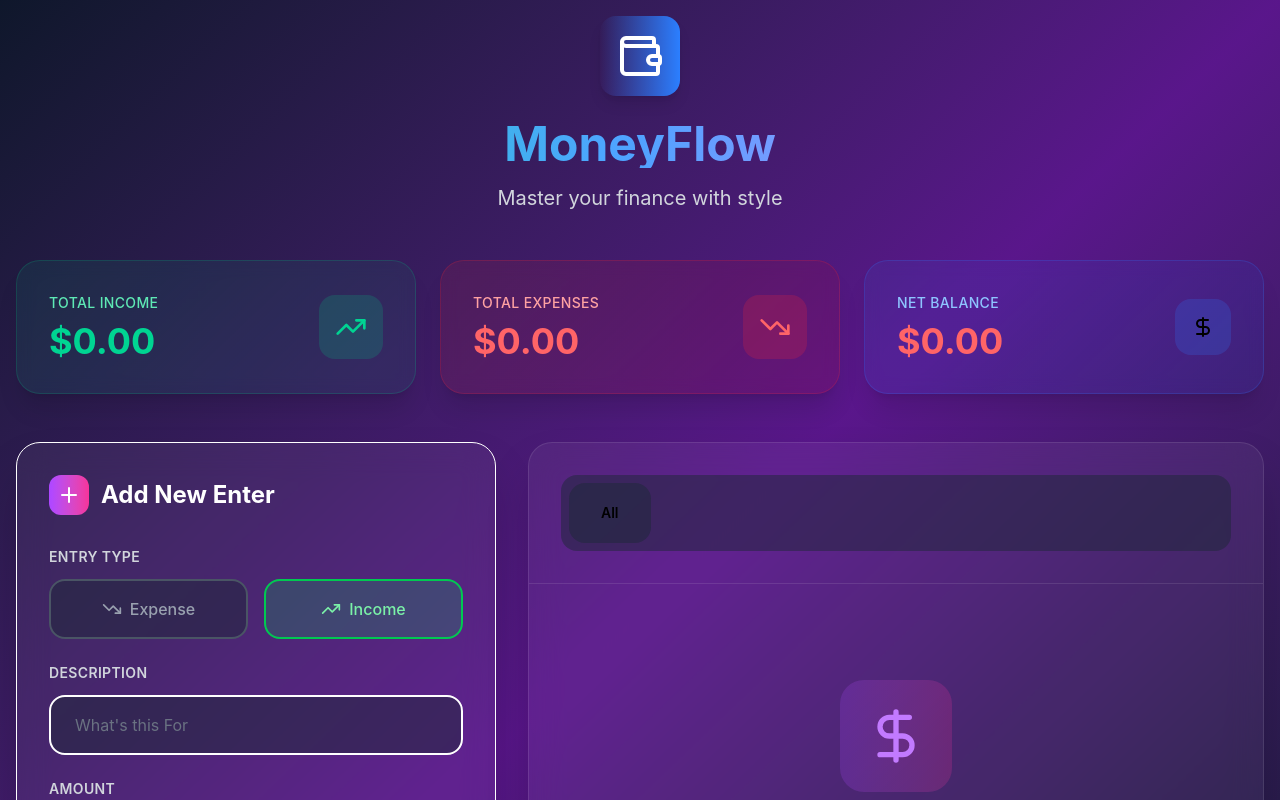
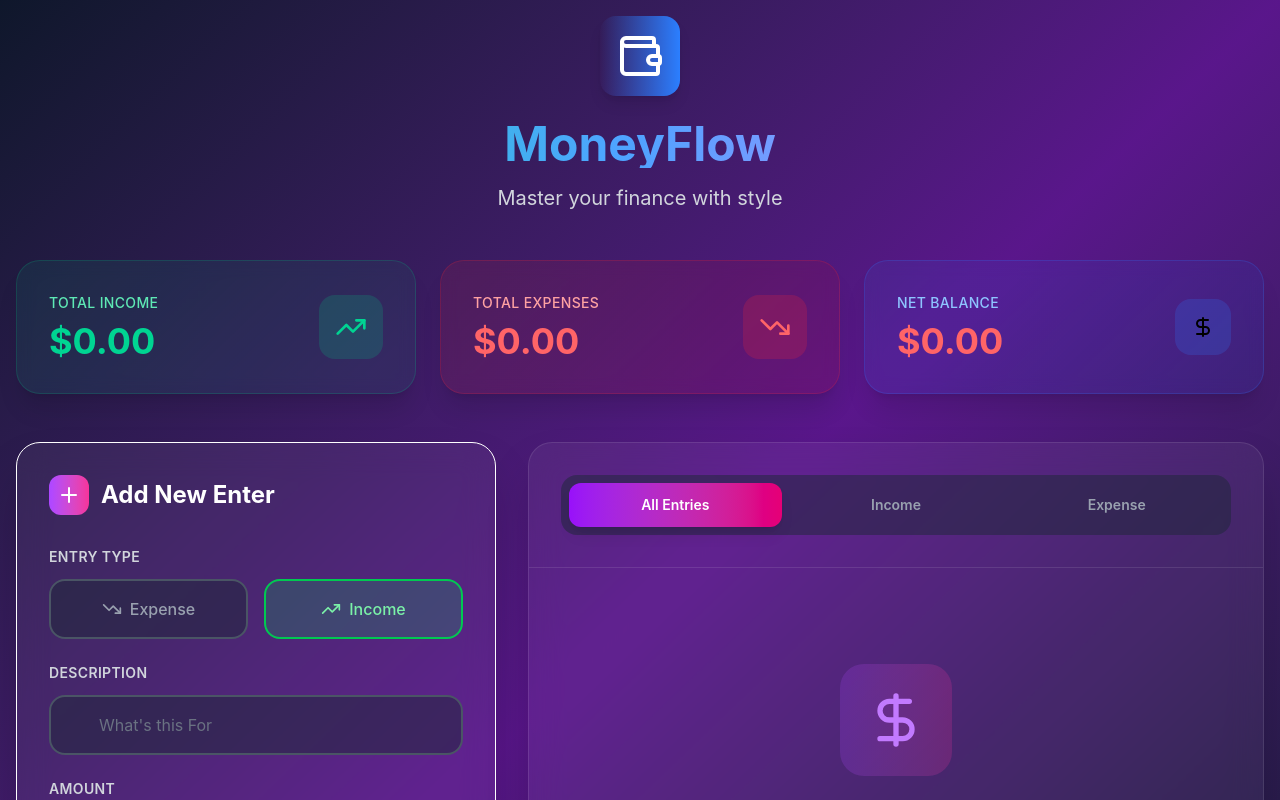
Before and after one commit to 1-Ujjwal/financial-dashboard, a React (Vite) app: page / in a window 1280 px wide. Shown: the top 800 px of the page. Built offline with nearby package versions, Linux system fonts and the light colour scheme.

Commit message:
Improved Filtertab component

```diff
--- a/src/App.jsx
+++ b/src/App.jsx
@@ -77,7 +77,7 @@ const App = () => {
 
         <div className="xl:col-span-3">
           <div className="bg-white/5 backdrop-blur-lg rounded-3xl border border-white/10 shadow-2xl overflow-hidden">
-            <FilterTab />
+            <FilterTab filter={filter} setFilter={setFilter} />
 
             {/* Expenses List */}
             <ExpensesList />
--- a/src/components/AddExpensesForm.jsx
+++ b/src/components/AddExpensesForm.jsx
@@ -153,12 +153,12 @@ const AddExpensesForm = ({
             onChange={(e) => {
               setFormData({
                 ...formData,
-                type: e.target.value,
+                description: e.target.value,
               });
               if (errors.description) setErrors({ ...errors, description: "" });
             }}
             placeholder="What's this For"
-            className={`w-full px-6 py-4 bg-gray-800/50 border-2 rounded-2xl text-white placeholder-gray-500 focus:ring-2 focus:ring-purple-500 focus:border-purple-500 transition-all`}
+            className={`w-full pl-12 pr-6 py-4 bg-gray-800/50 border-2 rounded-2xl text-white placeholder-gray-500 focus:ring-2 focus:ring-purple-500 focus:border-purple-500 transition-all ${errors.description ? "border-red-500" : "border-gray-600 focus:border-purple-50"}`}
           />
           {/* Conditional Rendering */}
           {errors.description && (
@@ -183,12 +183,12 @@ const AddExpensesForm = ({
               onChange={(e) => {
                 setFormData({
                   ...formData,
-                  type: e.target.value,
+                  amount: e.target.value,
                 });
                 if (errors.amount) setErrors({ ...errors, amount: "" });
               }}
               step="0.01"
-              className={`w-full pl-12 pr-6 py-4 bg-gray-800/50 border-2 rounded-2xl text-white placeholder-gray-500 focus:ring-2 focus:ring-purple-500 focus:border-purple-500 transition-all ${errors.amount ? "border-red-500" : "border-gray-600 focus:border-purple-500"}`}
+              className={`w-full pl-12 pr-6 py-4 bg-gray-800/50 border-2 rounded-2xl text-white placeholder-gray-500 focus:ring-2 focus:ring-purple-500 focus:border-purple-500 transition-all ${errors.amount ? "border-red-500" : "border-gray-600 focus:border-purple-50"}`}
               placeholder="0.00"
             />
           </div>
@@ -210,7 +210,7 @@ const AddExpensesForm = ({
             onChange={(e) => {
               setFormData({
                 ...formData,
-                type: e.target.value,
+                category: e.target.value,
               });
               if (errors.category) setErrors({ ...errors, category: "" });
             }}
@@ -245,7 +245,7 @@ const AddExpensesForm = ({
             onChange={(e) => {
               setFormData({
                 ...formData,
-                type: e.target.value,
+                date: e.target.value,
               });
               if (errors.date) setErrors({ ...errors, date: "" });
             }}
--- a/src/components/FilterTab.jsx
+++ b/src/components/FilterTab.jsx
@@ -1,16 +1,18 @@
 import React from "react";
 
-const FilterTab = () => {
+const FilterTab = ({ filter, setFilter }) => {
   return (
     <div className="p-8 border-b border-white/10">
       <div className="flex space-x-2 bg-gray-800/50 rounded-2xl p-2">
-        <div className="flex space-x-2 bg-gray-800/50 rounded-2xl p-2">
+        {["all", "income", "expense"].map((filtertype) => (
           <button
-            className={`flex-1 py-3 px-6 rounded-xl text-sm font-semibold capitalize transition-all duration-200`}
+            key={filtertype}
+            onClick={() => setFilter(filtertype)}
+            className={`flex-1 py-3 px-6 rounded-xl text-sm font-semibold capitalize transition-all duration-200 ${filter === filtertype ? "bg-linear-to-r from-purple-600 to-pink-600 text-white shadow-lg" : "text-gray-400 hover:text-white hover:bg-gray-700/50"}`}
           >
-            All
+            {filtertype === "all" ? "All Entries" : filtertype}
           </button>
-        </div>
+        ))}
       </div>
     </div>
   );
--- a/src/components/Toast.jsx
+++ b/src/components/Toast.jsx
@@ -8,7 +8,7 @@ const Toast = ({ Toast, RemoveToast }) => {
         <div
           key={t.id}
           className={`flex items-center p-4 rounded-lg shadow-lg backdrop-blur-sm border transform transition-all duration-300 easy-in-out ${
-            Toast.type === "success"
+            t.type === "success"
               ? "bg-green-900/80 border-green-700 text-green-100"
               : Toast.type === "error"
                 ? "bg-red-900/80 border-red-700 text-red-100"
@@ -17,19 +17,17 @@ const Toast = ({ Toast, RemoveToast }) => {
         >
           {/*Conditional Rendering */}
 
-          {Toast.type === "success" && (
-            <Check className="w-5 h-5 mr-2 shrink-0" />
-          )}
+          {t.type === "success" && <Check className="w-5 h-5 mr-2 shrink-0" />}
 
-          {Toast.type === "error" && (
+          {t.type === "error" && (
             <AlertCircle className="w-5 h-5 mr-2 shrink-0" />
           )}
 
-          {Toast.type === "info" && (
+          {t.type === "info" && (
             <AlertCircle className="w-5 h-5 mr-2 shrink-0" />
           )}
 
-          <span className="mr-2">Toast Message</span>
+          <span className="mr-2">{t.message}</span>
           <button
             className="ml-auto text-gray-300 hover:text-white transition-colors"
             onClick={() => RemoveToast(t.id)}
```
